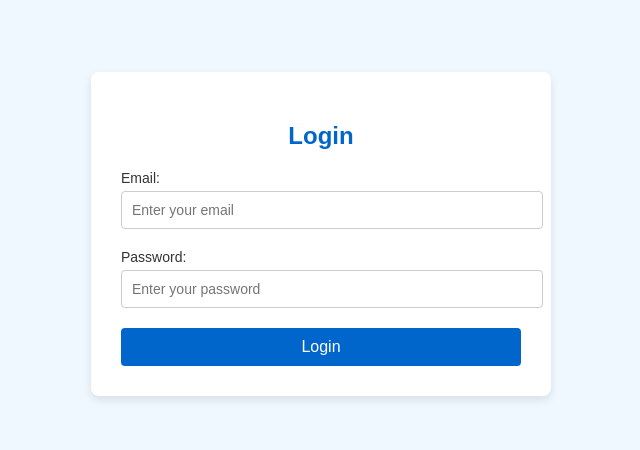
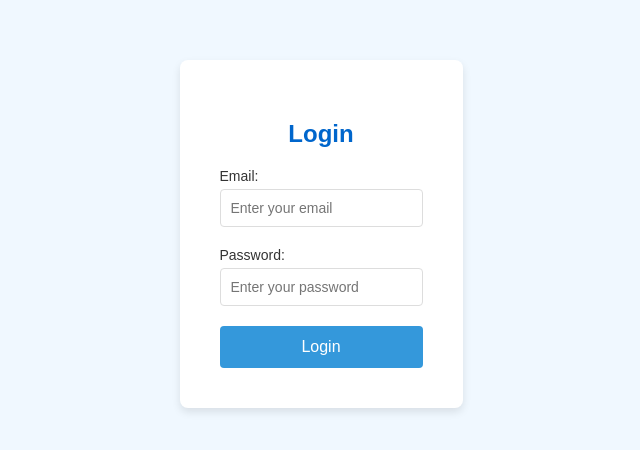
Before and after one commit to tom4831/tom4831.github.io, a plain HTML site: page index.html in a window 1280 px wide. Shown: the part 166-616 px from the top of the page, without its empty margins (319-959 px from the left). Drawn offline with Linux system fonts and the light colour scheme.

Commit message:
Update styles.css

```diff
--- a/styles.css
+++ b/styles.css
@@ -1,72 +1,75 @@
-body {
+/* Global styles for the body */
+body, html {
+    margin: 0;
+    padding: 0;
+    height: 100%; /* Ensure the body and html occupy the full height of the viewport */
     font-family: Arial, sans-serif;
-    background-color: #e6f1fa;
     display: flex;
     justify-content: center;
     align-items: center;
-    height: 100vh;
-    margin: 0;
+    background-color: #f0f8ff; /* Light background color */
 }
 
+/* Styling for the login container */
 .container {
-    background-color: #fff;
-    padding: 30px;
+    background-color: white;
+    padding: 40px;
     border-radius: 8px;
     box-shadow: 0 4px 8px rgba(0, 0, 0, 0.1);
     width: 100%;
-    max-width: 400px;
+    max-width: 400px; /* Restrict max width to make it more compact */
+    text-align: center;
 }
 
+/* Heading style */
 h2 {
-    text-align: center;
     color: #0066cc;
+    margin-bottom: 20px;
 }
 
+/* Input field styling */
 .input-field {
     margin-bottom: 20px;
+    text-align: left;
 }
 
 .input-field label {
     display: block;
+    margin-bottom: 5px;
+    font-size: 14px;
     color: #333;
-    font-size: 14px;
 }
 
 .input-field input {
     width: 100%;
     padding: 10px;
+    border: 1px solid #ddd;
+    border-radius: 4px;
     font-size: 14px;
-    margin-top: 5px;
-    border: 1px solid #ccc;
-    border-radius: 4px;
+    box-sizing: border-box;
 }
 
-.btn {
-    background-color: #0066cc;
+/* Button styling */
+button.btn {
+    background-color: #3498db; /* Blue button */
     color: white;
-    padding: 10px 15px;
+    padding: 12px 20px;
     border: none;
     border-radius: 4px;
+    font-size: 16px;
+    cursor: pointer;
     width: 100%;
-    cursor: pointer;
-    font-size: 16px;
+    transition: background-color 0.3s ease;
 }
 
-.btn:hover {
-    background-color: #005bb5;
+button.btn:hover {
+    background-color: #2980b9;
 }
 
 
+
 /* Base styling for the success page */
-body {
-    font-family: Arial, sans-serif;
-    background-color: #f0f8ff;
-    display: flex;
-    justify-content: center;
-    align-items: center;
-    height: 100vh;
-    margin: 0;
-}
+
 
 .success-container {
     text-align: center;
```
